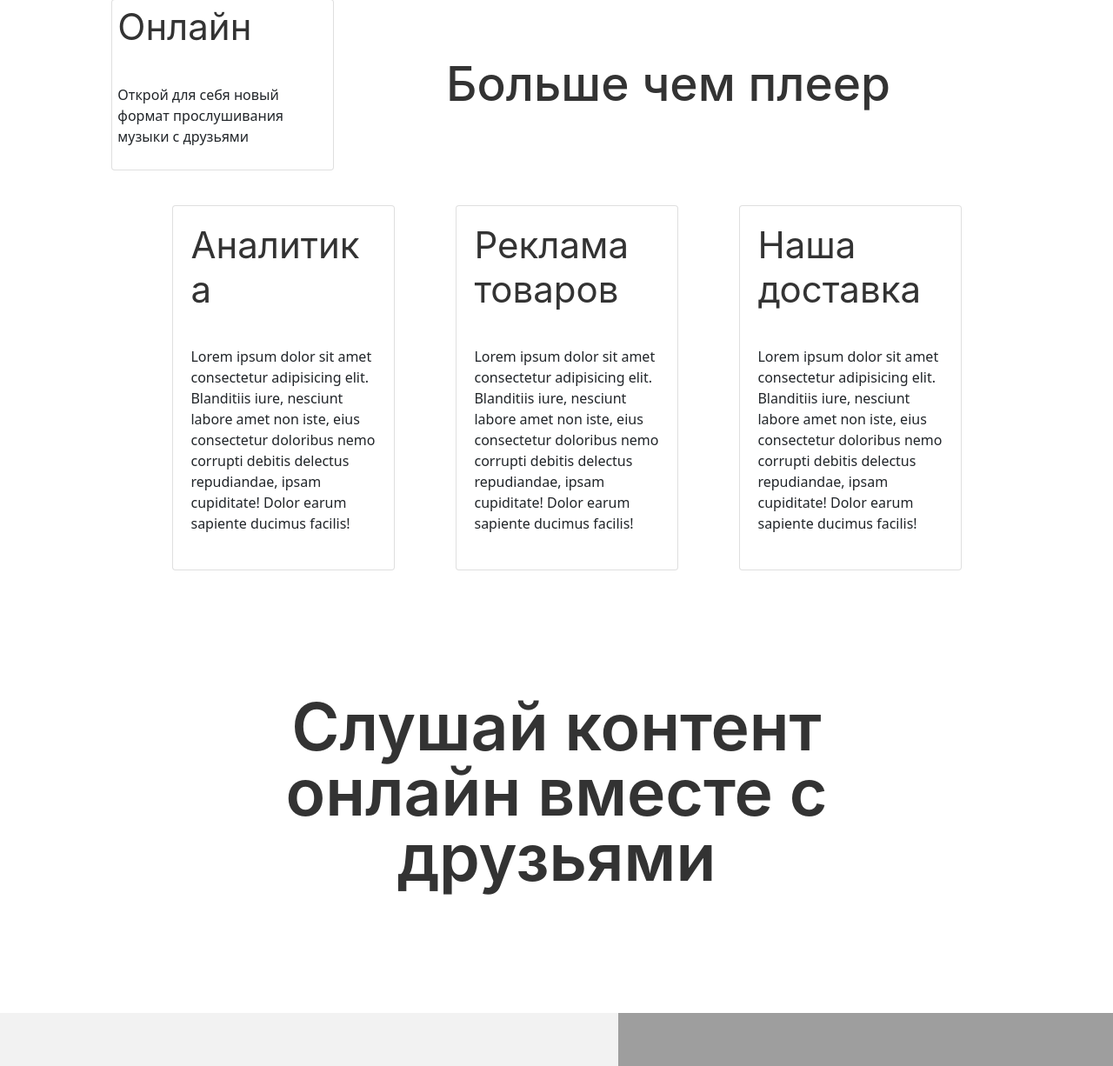
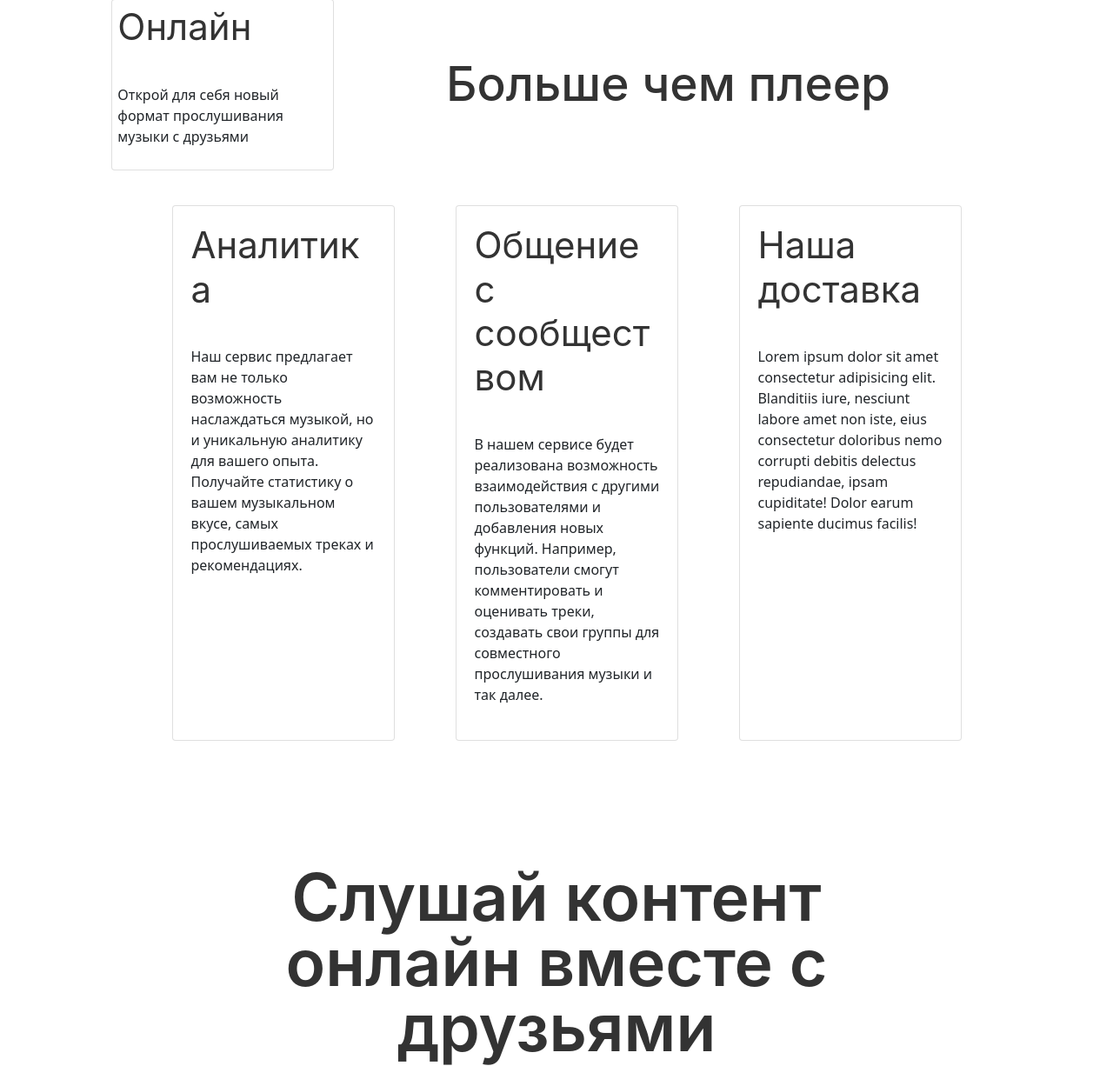
Before and after one commit to DegtyarevEvgeniy/MTSMusic, a Django app: page / in a window 1280 px wide. Shown: the part 990-2216 px from the top of the page at 87% size. Run offline with Django 4.2, Linux system fonts and the light colour scheme; data that the repository does not hold is empty; some libraries are stand-ins or nearby versions; grey boxes are pictures that could not be loaded.

Commit message:
Update descriptions

```diff
--- a/app/templates/index.html
+++ b/app/templates/index.html
@@ -111,7 +111,7 @@
                         </h1>
 
                         <p>
-                            Lorem ipsum dolor sit amet consectetur adipisicing elit. Blanditiis iure, nesciunt labore amet non iste, eius consectetur doloribus nemo corrupti debitis delectus repudiandae, ipsam cupiditate! Dolor earum sapiente ducimus facilis!
+                            Наш сервис предлагает вам не только возможность наслаждаться музыкой, но и уникальную аналитику для вашего опыта. Получайте статистику о вашем музыкальном вкусе, самых прослушиваемых треках и рекомендациях.
                         </p>
 
                 </div>
@@ -119,11 +119,11 @@
                 <div class="card uk-margin-large-right">
 
                         <h1>
-                            Реклама товаров
+                            Общение с сообществом
                         </h1>
 
                         <p>
-                            Lorem ipsum dolor sit amet consectetur adipisicing elit. Blanditiis iure, nesciunt labore amet non iste, eius consectetur doloribus nemo corrupti debitis delectus repudiandae, ipsam cupiditate! Dolor earum sapiente ducimus facilis!
+                            В нашем сервисе будет реализована возможность взаимодействия с другими пользователями и добавления новых функций. Например, пользователи смогут комментировать и оценивать треки, создавать свои группы для совместного прослушивания музыки и так далее.
                         </p>
 
                 </div>
```
